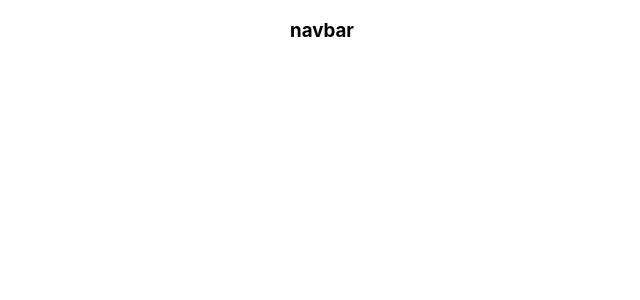
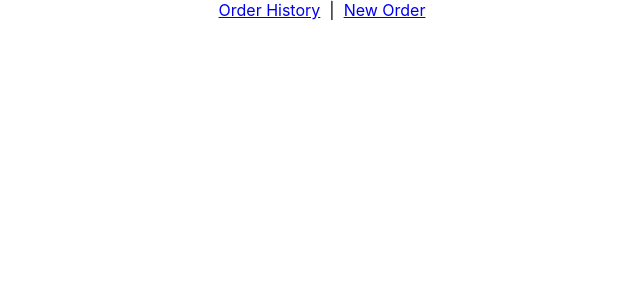
Before and after one commit to riyad-i/mern-infra, a React (Create React App) app: page / in a window 1280 px wide. Before the commit this address had no page. Shown: the top 300 px of the page, without its empty margins (318-958 px from the left). Built offline with nearby package versions, Linux system fonts and the light colour scheme.

Commit message:
navbar rendering Link elements

```diff
--- a/src/App.js
+++ b/src/App.js
@@ -11,7 +11,7 @@ function App() {
   const [user, setUser] = useState({});
 
   return (
-    <div className="App">
+    <main className="App">
       {user ? (
         <>
         <NavBar/>
@@ -21,7 +21,7 @@ function App() {
         </Routes>
         </>
       ) : <AuthPage />}
-    </div>
+    </main>
   )
 }
 
--- a/src/components/NavBar.js
+++ b/src/components/NavBar.js
@@ -1,8 +1,12 @@
+import { Link } from "react-router-dom"
+
 
 function NavBar(){
     return(
         <nav>
-            <h3>navbar</h3>
+            <Link to={'/orders'}>Order History</Link>
+            &nbsp; | &nbsp;
+            <Link to={'orders/new'}>New Order</Link>
         </nav>
     )
 }
```
